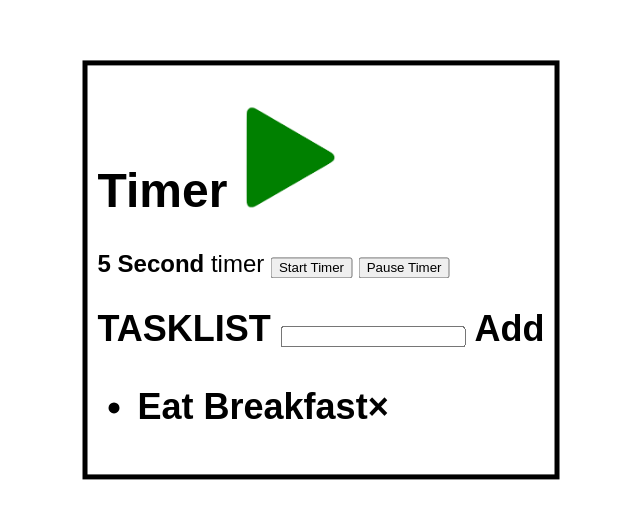
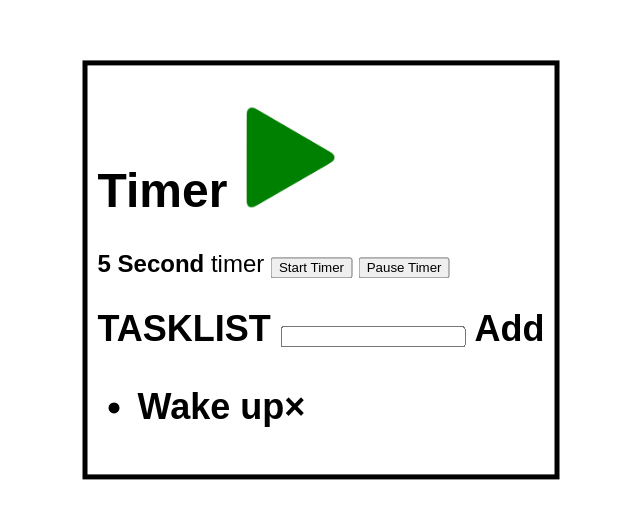
Before and after one commit to georgeshields/ProductivityApp, a plain HTML site: page index.html in a window 1280 px wide. Shown: the part 130-648 px from the top of the page, without its empty margins (319-959 px from the left). Drawn offline with Linux system fonts and the light colour scheme.

Commit message:
Update first task in index.html

```diff
--- a/index.html
+++ b/index.html
@@ -33,7 +33,7 @@
                         <input type="text" id="inputText">
                         <span onclick="newElement()" class="addBtn">Add</span>
                         <ul id="list">
-                            <li>Eat Breakfast</li>
+                            <li>Wake up</li>
                         </ul>
                         <script src="tasklist.js"></script>
                     </h2>
```
